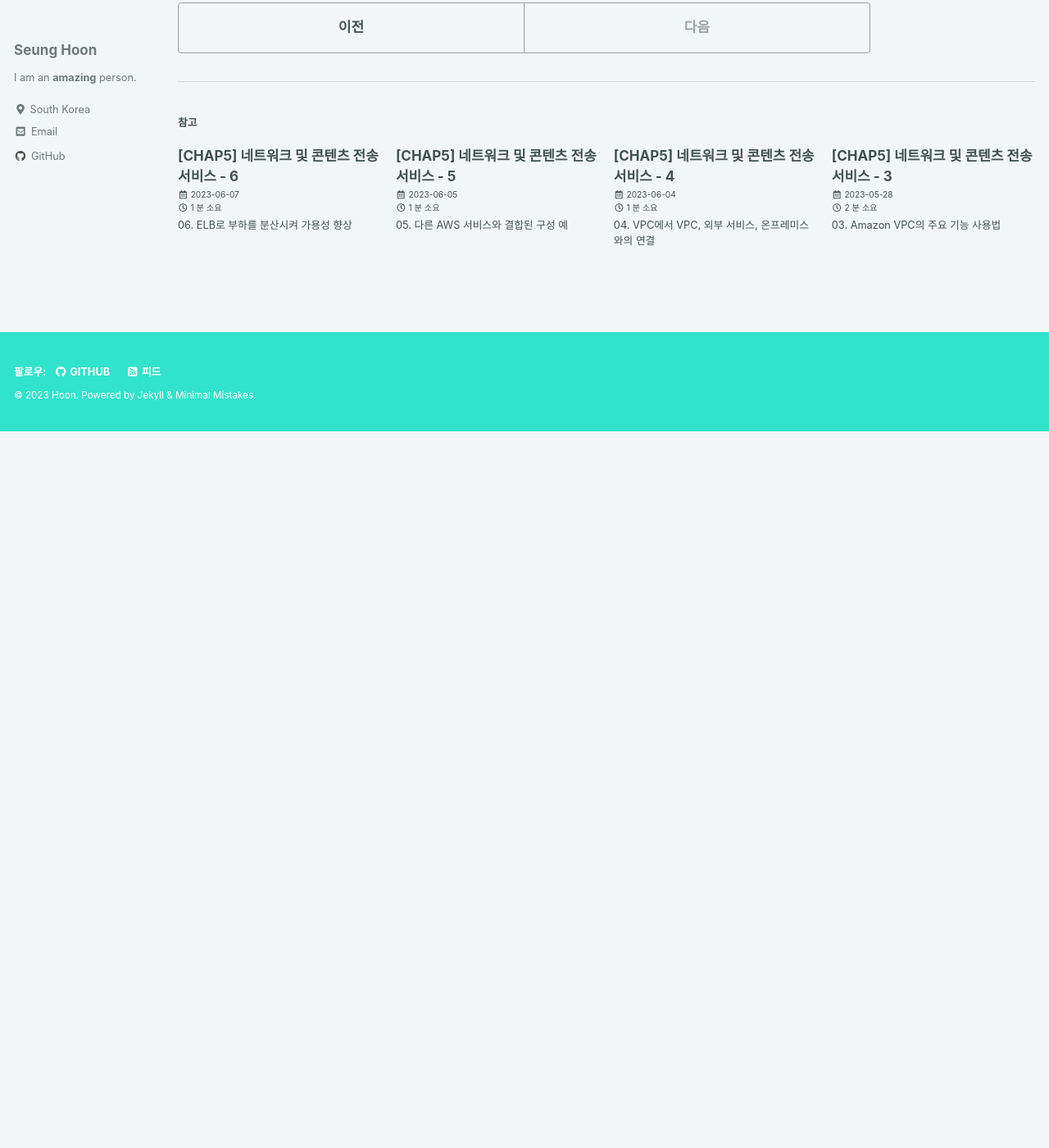
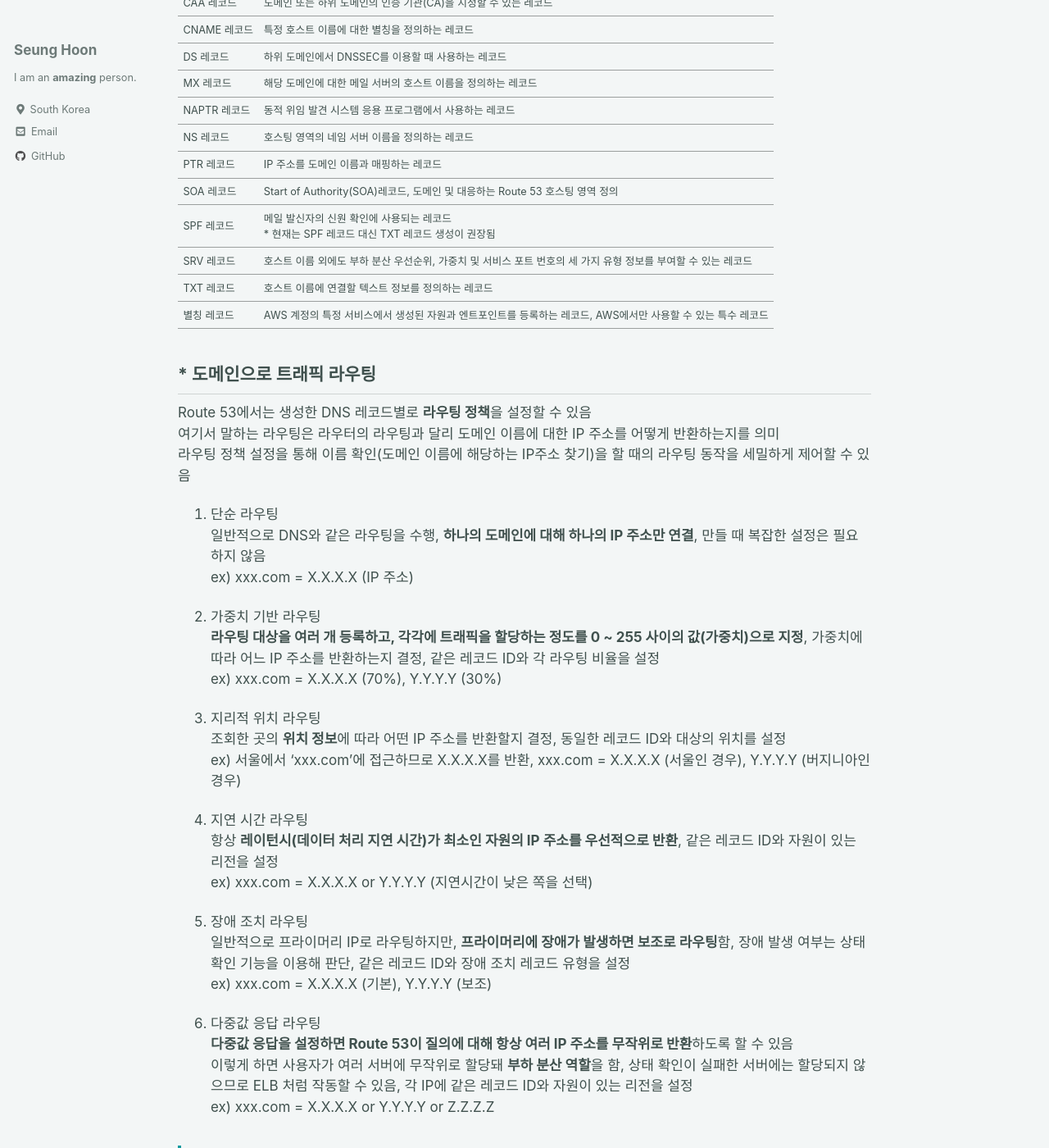
Before and after one commit to ibk01161/ibk01161.github.io, a Jekyll site: the page built from _posts/2023-06-09-aws5_07.md, in a window 1280 px wide and 1400 px high, scrolled down 1529 px. Shown: the whole window at 82% size. Built offline with Jekyll 4.4.1, drawn with Linux system fonts in a browser that asks for light colours; cached includes are drawn as plain includes; before the commit the page ends 2055 px from its top, so only the background shows below that; some of the changed text lies outside the part shown.

Commit message:
Add Post

```diff
--- a/_posts/2023-06-09-aws5_07.md
+++ b/_posts/2023-06-09-aws5_07.md
@@ -18,7 +18,6 @@ categories: AWS
 1. 높은 가용성
 Route 53의 SLA(서비스 품질 보증)는 100%로 정의돼 있으며, 다른 AWS 서비스에 비해 **높은 가용성**을 제공함
 이는 Route53 서비스를 제공하는 기반 시스템이 **전 세계에 걸쳐 이중화**돼 있기 때문
-
 2. 높은 비용 성능
 주요 제공 서비스인 도메인 등록은 처음 25개의 호스팅 영역 1개당 0.5USD/월 정도로 이용할 수 있음
 그 외의 기능에도 프래픽량에 의한 과금은 발생하지만 이용료에서 차지하는 비율은 낮으므로 고려하지 않아도 됨
@@ -38,7 +37,61 @@ Route 53의 가장 중요한 기능은 임의의 호스팅 영역을 생성해 *
 **DNS 레코드**는 DNS가 관리하는 도메인과 어떤 IP 주소, 정보가 연결돼 있는지를 기록한 데이터, DNS는 이 DNS 레코드를 기반으로 질의한 곳에 도메인에 해당하는 IP 주소를 반환함
 AWS에서 신규 도메인 등록은 유료, 도메인은 '.com' 이나 '.kr'과 같은 TLD(Top Level Domain-최상위 도메인)를 선택해야 하지만, 이 TLD의 종류에 따라 도메인 이용 요금이 달라짐
 
+* DNS 레코드를 DNS 서버에 설정해 이름 해결
+1. 사용자가 주소 입력창에 'https://ex-shopping.com'을 입력
+2. 'ex-shopping.com'의 IP주소는 '172.31.xx.xx' 이라는 정보가 DNS레코드에 기록돼 있으며 DNS는 해당 레코드를 반환
+3. '172.31.xx.xx'로 접속하면 ex-shopping 사이트가 나옴
 
+* Route 53에서 만들 수 있는 일반적인 DNS 레코드 종류
+
+|레코드 종류|설명|
+|---|---|
+|A 레코드|IPv4 주소에 대한 레코드|
+|AAAA 레코드|IPv6 주소에 대한 레코드|
+|CAA 레코드|도메인 또는 하위 도메인의 인증 기관(CA)을 지정할 수 있는 레코드|
+|CNAME 레코드|특정 호스트 이름에 대한 별칭을 정의하는 레코드|
+|DS 레코드|하위 도메인에서 DNSSEC를 이용할 때 사용하는 레코드|
+|MX 레코드|해당 도메인에 대한 메일 서버의 호스트 이름을 정의하는 레코드|
+|NAPTR 레코드|동적 위임 발견 시스템 응용 프로그램에서 사용하는 레코드|
+|NS 레코드|호스팅 영역의 네임 서버 이름을 정의하는 레코드|
+|PTR 레코드|IP 주소를 도메인 이름과 매핑하는 레코드|
+|SOA 레코드|Start of Authority(SOA)레코드, 도메인 및 대응하는 Route 53 호스팅 영역 정의|
+|SPF 레코드|메일 발신자의 신원 확인에 사용되는 레코드 <br> * 현재는 SPF 레코드 대신 TXT 레코드 생성이 권장됨|
+|SRV 레코드|호스트 이름 외에도 부하 분산 우선순위, 가중치 및 서비스 포트 번호의 세 가지 유형 정보를 부여할 수 있는 레코드|
+|TXT 레코드|호스트 이름에 연결할 텍스트 정보를 정의하는 레코드|
+|별칭 레코드|AWS 계정의 특정 서비스에서 생성된 자원과 엔트포인트를 등록하는 레코드, AWS에서만 사용할 수 있는 특수 레코드|
+
+
+## * 도메인으로 트래픽 라우팅
+
+Route 53에서는 생성한 DNS 레코드별로 **라우팅 정책**을 설정할 수 있음
+여기서 말하는 라우팅은 라우터의 라우팅과 달리 도메인 이름에 대한 IP 주소를 어떻게 반환하는지를 의미
+라우팅 정책 설정을 통해 이름 확인(도메인 이름에 해당하는 IP주소 찾기)을 할 때의 라우팅 동작을 세밀하게 제어할 수 있음
+
+1. 단순 라우팅
+일반적으로 DNS와 같은 라우팅을 수행, **하나의 도메인에 대해 하나의 IP 주소만 연결**, 만들 때 복잡한 설정은 필요하지 않음
+ex) xxx.com = X.X.X.X (IP 주소)
+
+2. 가중치 기반 라우팅
+**라우팅 대상을 여러 개 등록하고, 각각에 트래픽을 할당하는 정도를 0 ~ 255 사이의 값(가중치)으로 지정**, 가중치에 따라 어느 IP 주소를 반환하는지 결정, 같은 레코드 ID와 각 라우팅 비율을 설정
+ex) xxx.com = X.X.X.X (70%), Y.Y.Y.Y (30%)
+
+3. 지리적 위치 라우팅
+조회한 곳의 **위치 정보**에 따라 어떤 IP 주소를 반환할지 결정, 동일한 레코드 ID와 대상의 위치를 설정
+ex) 서울에서 'xxx.com'에 접근하므로 X.X.X.X를 반환, xxx.com = X.X.X.X (서울인 경우), Y.Y.Y.Y (버지니아인 경우)
+
+4. 지연 시간 라우팅
+항상 **레이턴시(데이터 처리 지연 시간)가 최소인 자원의 IP 주소를 우선적으로 반환**, 같은 레코드 ID와 자원이 있는 리전을 설정
+ex) xxx.com = X.X.X.X or Y.Y.Y.Y (지연시간이 낮은 쪽을 선택)
+
+5. 장애 조치 라우팅
+일반적으로 프라이머리 IP로 라우팅하지만, **프라이머리에 장애가 발생하면 보조로 라우팅**함, 장애 발생 여부는 상태 확인 기능을 이용해 판단, 같은 레코드 ID와 장애 조치 레코드 유형을 설정
+ex) xxx.com = X.X.X.X (기본), Y.Y.Y.Y (보조)
+
+6. 다중값 응답 라우팅
+**다중값 응답을 설정하면 Route 53이 질의에 대해 항상 여러 IP 주소를 무작위로 반환**하도록 할 수 있음
+이렇게 하면 사용자가 여러 서버에 무작위로 할당돼 **부하 분산 역할**을 함, 상태 확인이 실패한 서버에는 할당되지 않으므로 ELB 처럼 작동할 수 있음, 각 IP에 같은 레코드 ID와 자원이 있는 리전을 설정
+ex) xxx.com = X.X.X.X or Y.Y.Y.Y or Z.Z.Z.Z
 
 
 > 참고 : 그림과 작동 원리로 쉽게 이해하는 AWS 구조와 서비스
```
